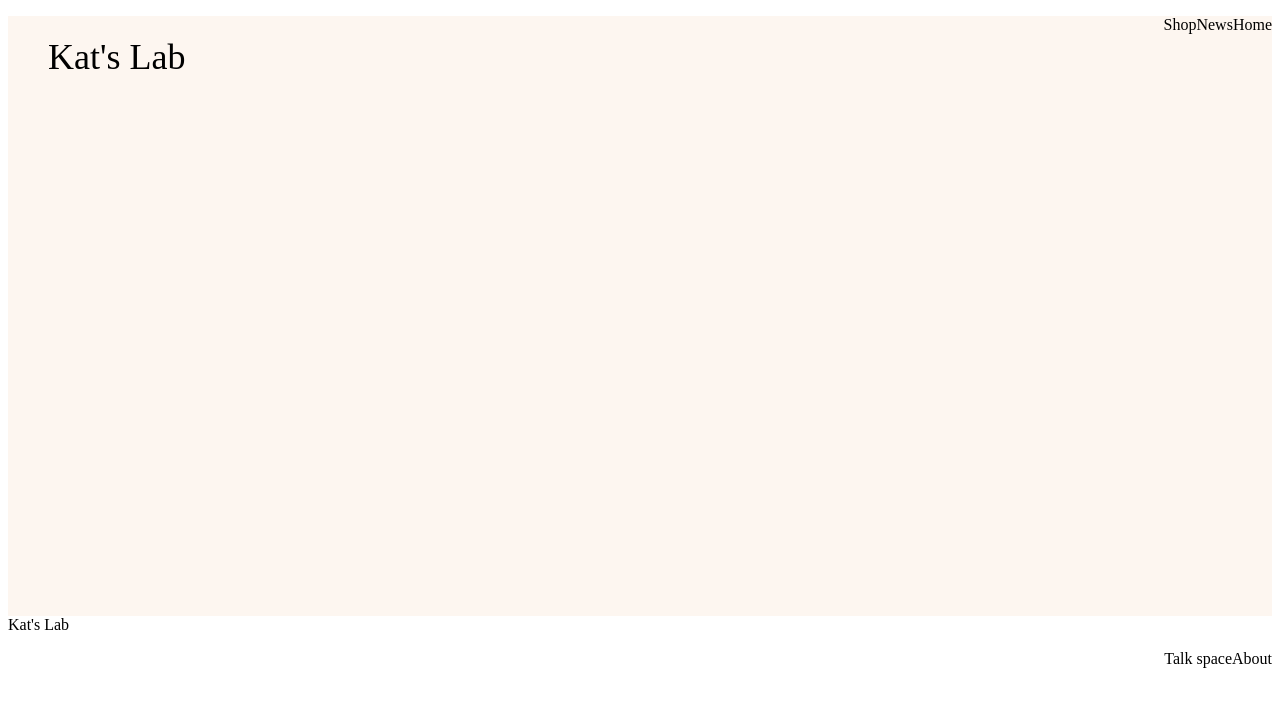
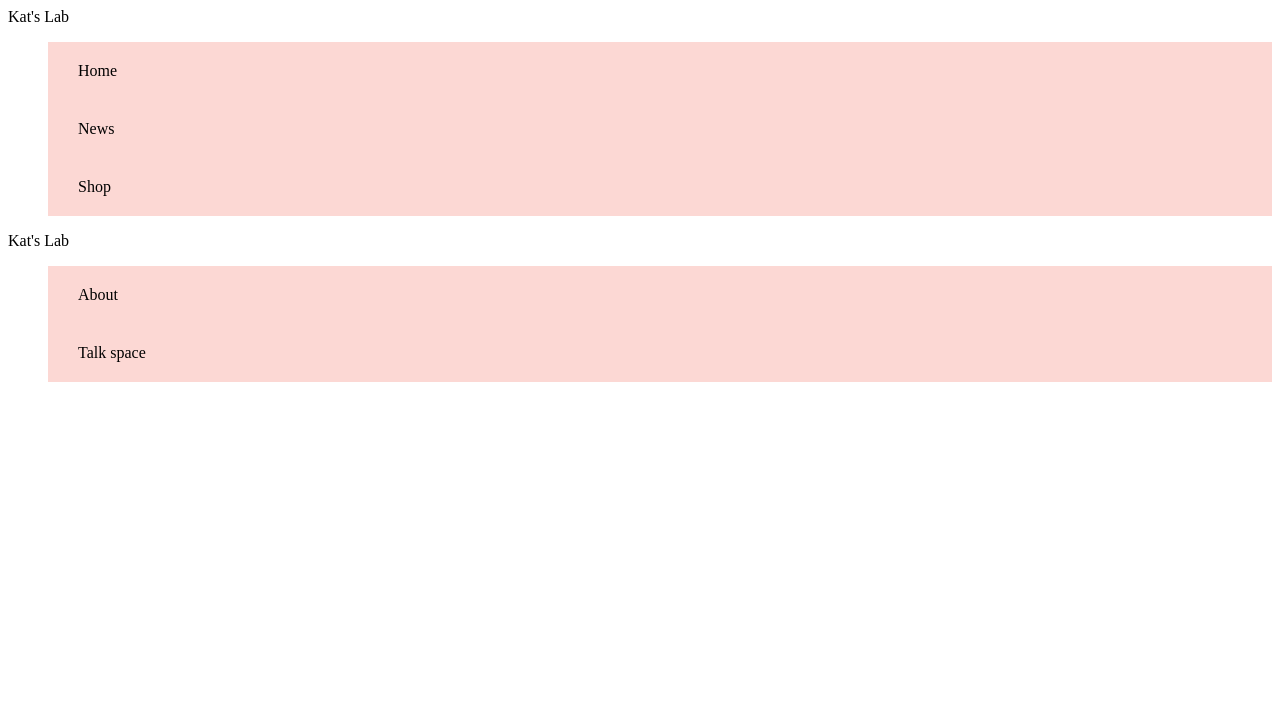
Before and after one commit to callmeKitKat/callmeKitKat.github.io, a plain HTML site: page index.html in a window 1280 px wide. Drawn offline with Linux system fonts and the light colour scheme.

Commit message:
Add files via upload

```diff
--- a/style.css
+++ b/style.css
@@ -1,28 +1,5 @@
-body{
-    font-family: "Avenir Next"
-}
 li{
     list-style:none;
-    float: right;
-}
-.header {
+    padding:20px 30px 20px 30px;
     background-color:#FCD8D4
-    color:snow
-    height:90px
-}
-.header-logo{
-    float: left;
-    font-size:36px;
-    padding:20px 40px;
-}
-.logo{
-    padding:20px 10px
-}
-.main{
-    background-color:#FDF6F0;
-    height:600px;
-}
-.footer{
-    background-color:#F5C6AA
-    color:#F8E2CF
-}
+    }
```
